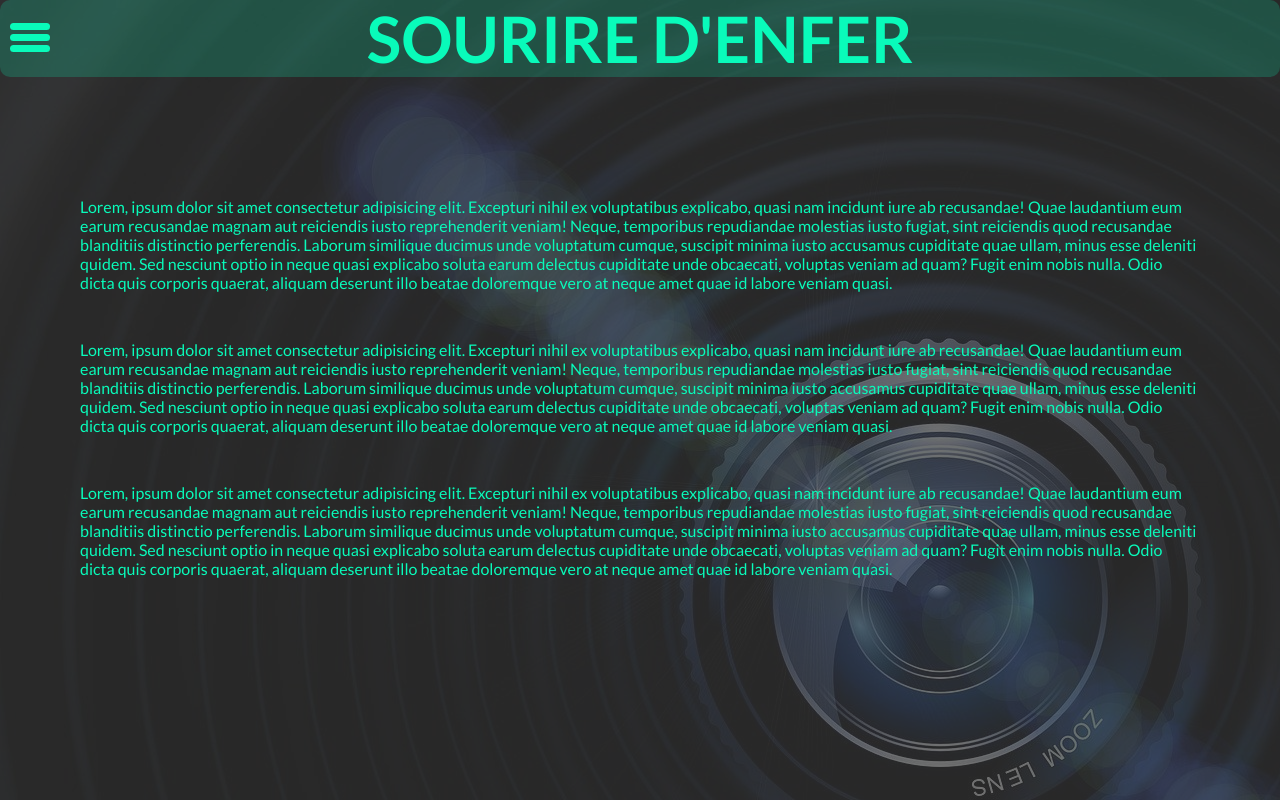
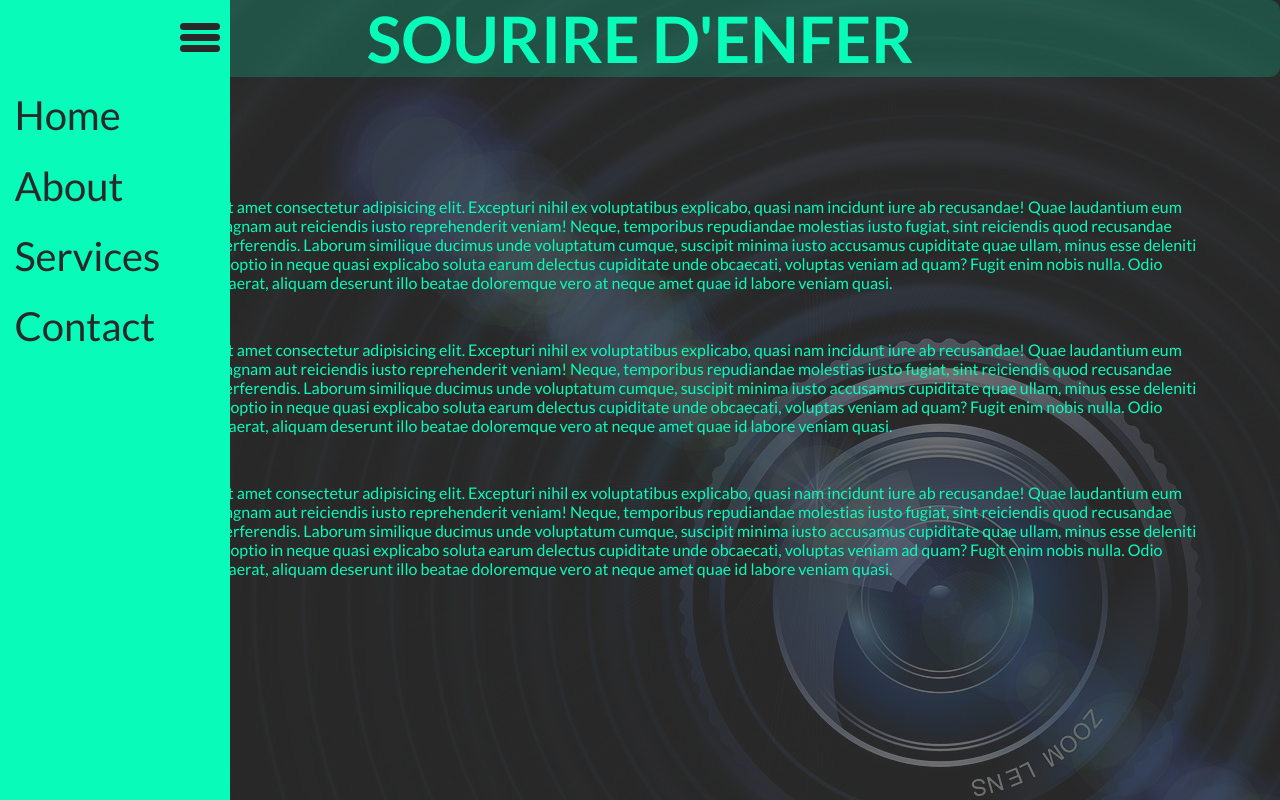
Before and after one commit to Anthonoir576/Projet-01_javaScript, a website: page index.html in a window 1280 px wide. Both pictures are taken after a click on the element 35 px from the left and 44 px from the top of the page. Drawn offline with Linux system fonts and the light colour scheme.

Commit message:
debut js 2

```diff
--- a/source/js/index.js
+++ b/source/js/index.js
@@ -9,7 +9,7 @@
 
     function show() {
 
-
+        sideBar.classList.toggle('active');
 
     };
 
--- a/source/sass/main.scss
+++ b/source/sass/main.scss
@@ -60,12 +60,15 @@ body {
 
     & ul {
 
+        margin-top: 5rem;
+
         & li {
 
             color: #292929;
             list-style-type: none;
             font-size: 2.5rem;
             cursor: pointer;
+
 
             padding: 0.7rem .9rem;
 
@@ -80,7 +83,28 @@ body {
 
     }
 
-}
+    &.active {
+
+        left: 0;
+
+        & .toggle-button {
+
+            transition: 1s;
+            left: 180px;
+
+            & span {
+
+                background: #292929;
+
+            }
+
+        };
+
+    };
+
+};
+
+
 
 .toggle-button {
 
```
Also changed, not shown: source/css/style.css, 1 other file.
